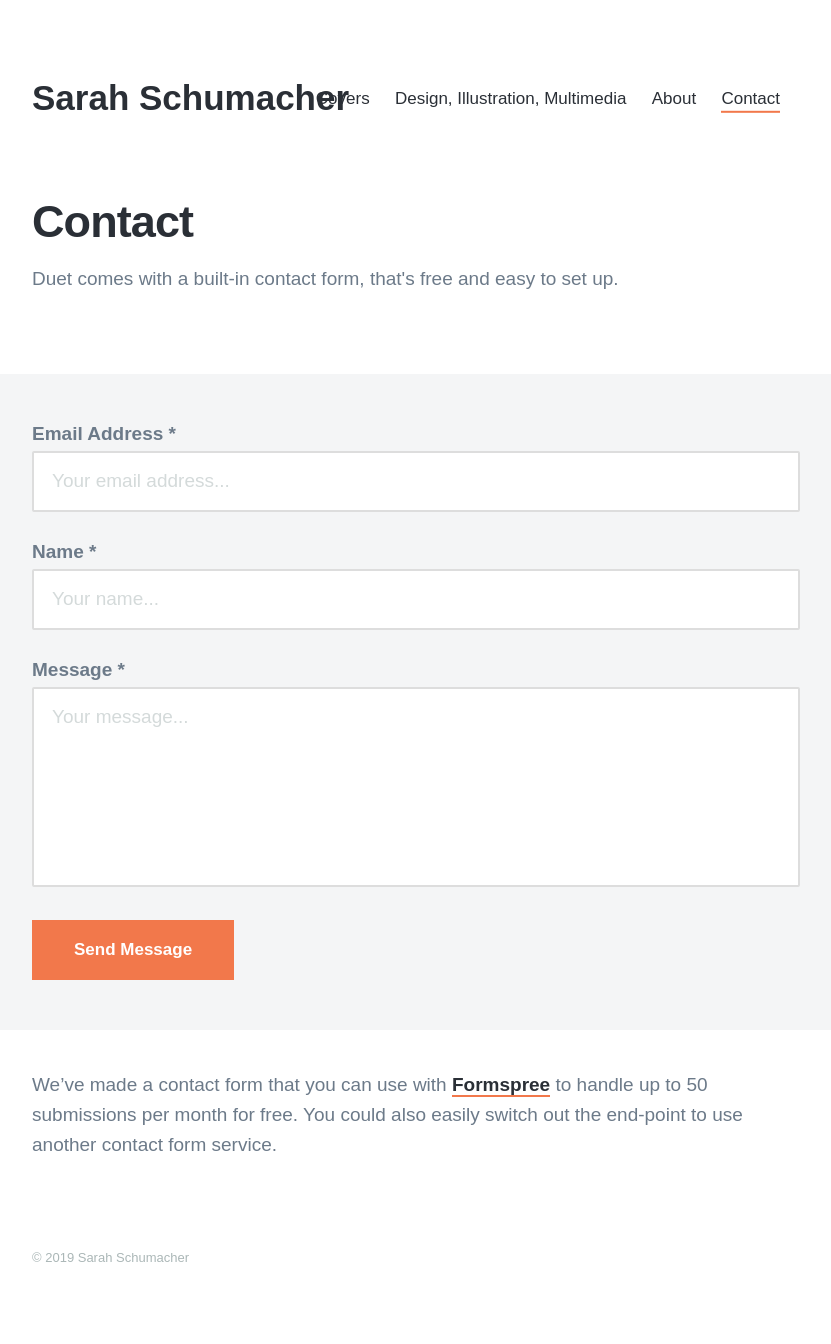
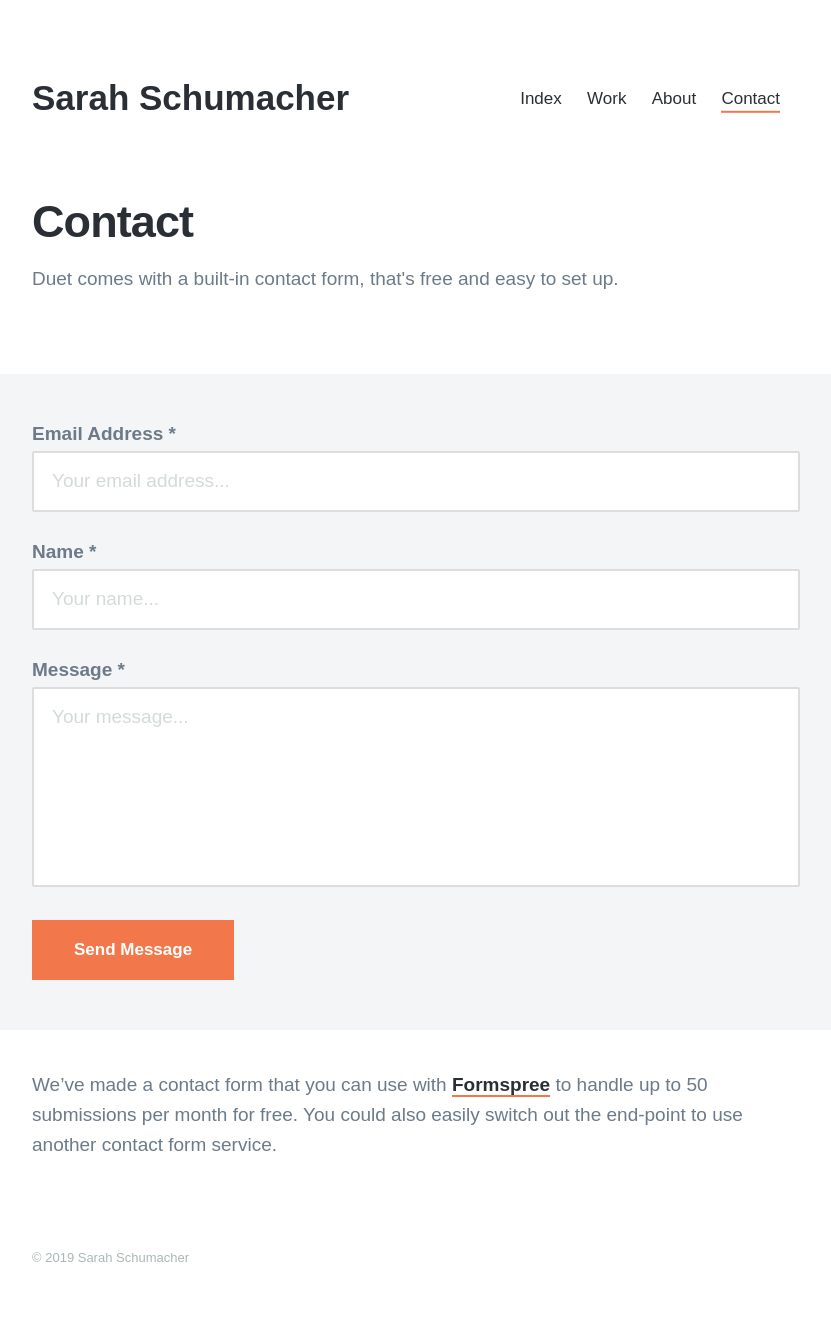
Before and after one commit to snsnsns/snsnsns.github.io, a Jekyll site: the page built from _pages/contact.md, in a window 1280 px wide. Shown: the whole page, without its empty margins (224-1055 px from the left). Built offline with Jekyll 4.4.1, drawn with Linux system fonts in a browser that asks for light colours; nearby versions of some CDN libraries; some web fonts are replaced.

Commit message:
Add files via upload

```diff
--- a/_data/settings.yml
+++ b/_data/settings.yml
@@ -8,9 +8,9 @@ header_settings:
 
 menu_settings:
   menu_items:
-    - title: 'Covers'
+    - title: 'Index'
       url: '/'
-    - title: 'Design, Illustration, Multimedia'
+    - title: 'Work'
       url: '/blog/'
     - title: 'About'
       url: '/about'
```
